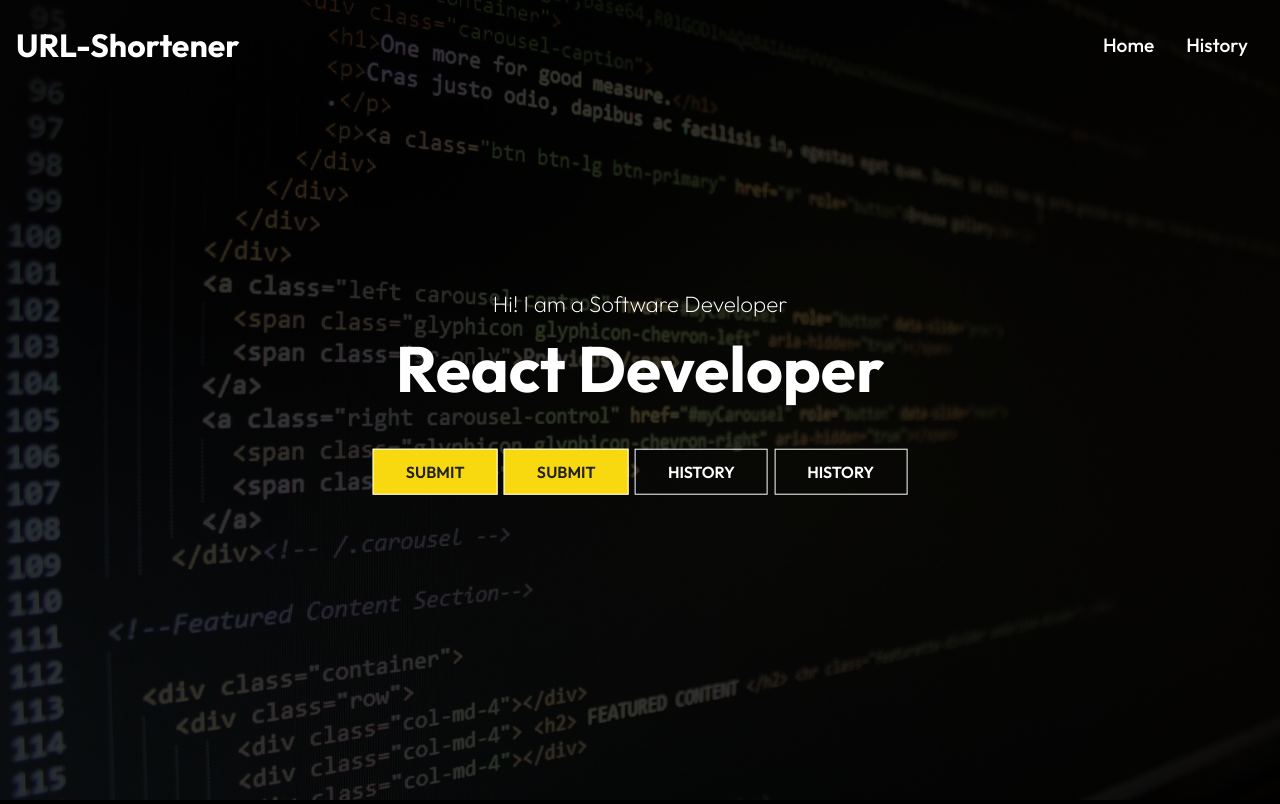
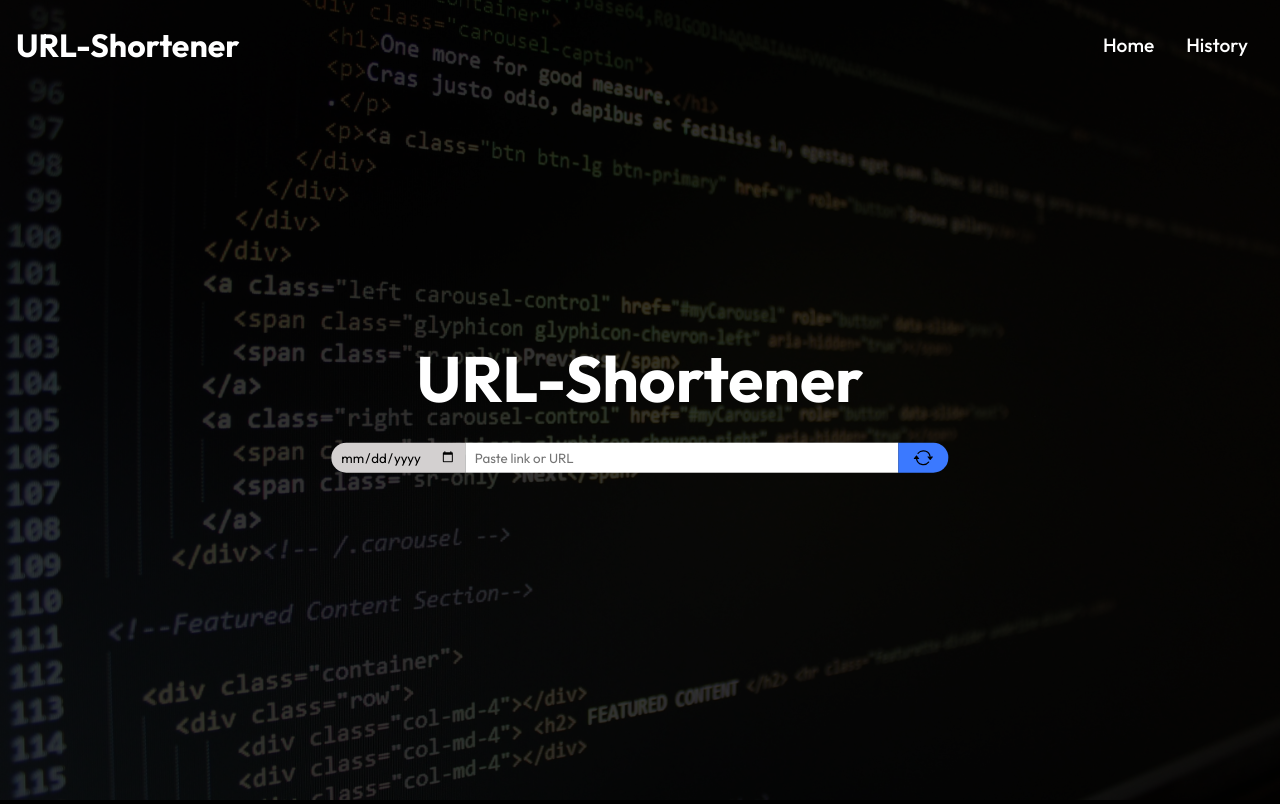
Before and after one commit to allyan0217/url-Shortemer, a React (Create React App) app: page / in a window 1280 px wide. Built offline with nearby package versions, Linux system fonts and the light colour scheme.

Commit message:
allyan's commit

```diff
--- a/package.json
+++ b/package.json
@@ -6,7 +6,9 @@
     "@testing-library/jest-dom": "^5.16.5",
     "@testing-library/react": "^13.4.0",
     "@testing-library/user-event": "^13.5.0",
+    "bootstrap": "^5.2.3",
     "react": "^18.2.0",
+    "react-bootstrap": "^2.7.4",
     "react-dom": "^18.2.0",
     "react-icon": "^1.0.0",
     "react-icons": "^4.8.0",
--- a/src/App.js
+++ b/src/App.js
@@ -3,6 +3,7 @@ import './index';
 import Home from './routes/Home';
 import History from './routes/History';
 import { Route, Routes } from 'react-router-dom';
+import Navbar from './components/Navbar';
 
 function App() {
 	return (
--- a/src/components/HeroImg.js
+++ b/src/components/HeroImg.js
@@ -1,7 +1,7 @@
 import './HeroImgStyles.css';
 import React from 'react';
 import IntroImg from '../assets/bg_01.jpg';
-import { Link } from 'react-router-dom';
+import { BsArrowRepeat } from 'react-icons/bs';
 import '../index.css';
 const HeroImg = () => {
 	return (
@@ -10,26 +10,28 @@ const HeroImg = () => {
 				<img className='into-img' src={IntroImg} alt='intro-img' />
 			</div>
 			<div className='content'>
-				<p>Hi! I am a Software Developer</p>
-				<h1>React Developer</h1>
-				<div className='set-btn'>
-					<button to='/project' className='btn'>
-						SUBMIT
-					</button>
-					<button to='/project' className='btn'>
-						SUBMIT
-					</button>
-					<Link to='/history' className='btn btn-light'>
-						HISTORY
-					</Link>
-					<Link to='/history' className='btn btn-light'>
-						HISTORY
-					</Link>
+				{/* <p>Hi! I am a Software Developer</p> */}
+				<h1>URL-Shortener</h1>
+				<div className='border'>
+					<form className='link'>
+						<input type='date' className='set-date' placeholder='Expiry date' />
+						<input
+							type='text'
+							className='link-input'
+							placeholder='Paste link or URL'
+							size='50'
+						></input>
+						<button type='button' className='submit'>
+							<BsArrowRepeat
+								size={20}
+								style={{ color: 'black', alignItems: 'center' }}
+							/>
+						</button>
+					</form>
 				</div>
 			</div>
 		</div>
 	);
 };
 
-
 export default HeroImg;
--- a/src/components/HeroImgStyles.css
+++ b/src/components/HeroImgStyles.css
@@ -56,16 +56,60 @@
 	justify-content: center;
 }
 
-form{
-    max-width: auto;
+/* .link-input{
+    font-family: arial,sans-serif;
+    line-height: 22px;
+    margin-bottom: 8px;
+    overflow-x: hidden;
+} */
+
+.link-input {
+	background-color: white;
+	color: black;
+    border: none;
+    padding: 1px 9px;
+	height: 30px;
+
+}
+.link-input:focus {
+    outline: none;
+}
+
+.set-date{
+    background-color: rgb(211, 208, 208);
+	color: black;
+    border: none;
+    padding: 1px 9px;
+	height: 30px;
+    border-top-left-radius: 25px;
+    border-bottom-left-radius: 25px;
+}
+.set-date:focus{
+    outline: none;
+}
+form {
+	display: flex;
+	flex-direction: row;
+    border-radius: 25px;
+}
+
+button{
+    display: flex;
+    width: 50px;
+    border: none;
+    background-color: rgb(59, 121, 255);
+    justify-content: center;
+    align-items: center;
+    border-top-right-radius: 25px;
+    border-bottom-right-radius: 25px;
 }
 
 @media screen and (max-width: 640px) {
-    .hero .content h1{
-        font-size: 3rem;
-    }
+	.hero .content h1 {
+		font-size: 3rem;
+	}
 
-    .hero .content p{
-        font-size: 1.4rem;
-    }
+	.hero .content p {
+		font-size: 1.4rem;
+	}
 }
--- a/src/index.css
+++ b/src/index.css
@@ -6,7 +6,6 @@
   margin: 0;
   padding: 0;
   font-family: 'Outfit', sans-serif;
-  color: #fff;
 }
 
 body{
@@ -23,7 +22,7 @@ ul{
   list-style-type: none;
 }
 
-.btn{
+/* .btn{
   padding: 12px 32px;
   font-size: 1rem;
   text-transform: uppercase;
@@ -32,7 +31,7 @@ ul{
   border: 1px solid #fff;
   font-weight: 600;
   cursor: pointer;
-}
+} */
 
 .btn-light{
   background: transparent;
--- a/src/routes/History.js
+++ b/src/routes/History.js
@@ -1,12 +1,11 @@
 import React from 'react';
+import HeroImg from '../components/HeroImg';
 import Navbar from '../components/Navbar';
-import HeroImg from '../components/HeroImg';
 const History = () => {
 	return (
 		<div>
-			<Navbar />
+			<Navbar/>
             <HeroImg/>
-			Hello history
 		</div>
 	);
 };
--- a/src/routes/Home.js
+++ b/src/routes/Home.js
@@ -1,6 +1,6 @@
 import React from 'react'
+import HeroImg from '../components/HeroImg'
 import Navbar from '../components/Navbar'
-import HeroImg from '../components/HeroImg'
 const Home = () => {
   return (
     <div>
```
Also changed, not shown: 1 other file (tests, documents, lock files or other folders).
